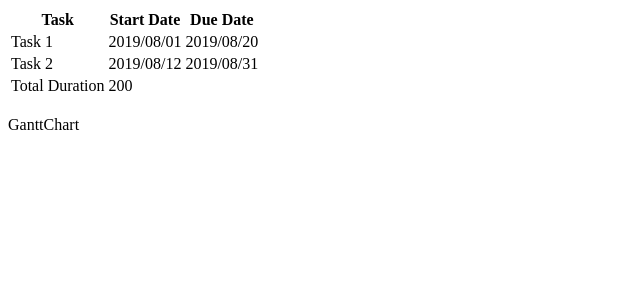
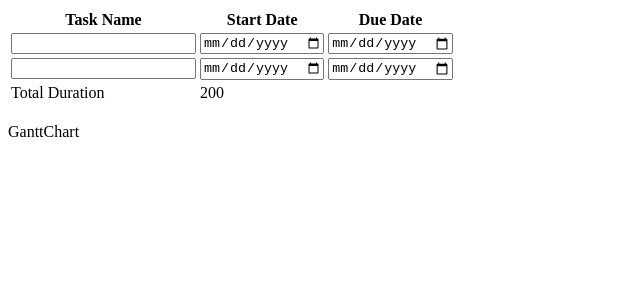
Before and after one commit to twobelian/react-gantt, a React app: page / in a window 1280 px wide. Shown: the top 300 px of the page, without its empty margins (0-640 px from the left). Built offline with nearby package versions, Linux system fonts and the light colour scheme.

Commit message:
tasks state

```diff
--- a/src/components/TaskPanel/TaskPanel.jsx
+++ b/src/components/TaskPanel/TaskPanel.jsx
@@ -1,28 +1,44 @@
 import React, { Component } from 'react'
 
 export default class TaskPanel extends Component {
+    constructor(props) {
+        super(props)
+        this.state = {
+            tasks: [
+                {
+                    taskname: "task1",
+                    startdate: "2019/08/01",
+                    duedate: "2019/08/20"
+                },
+                {
+                    taskname: "task1",
+                    startdate: "2019/08/01",
+                    duedate: "2019/08/20"
+                }
+            ]
+
+        }
+    }
     render() {
+        console.log(this.state)
         return (
             <div>
                 <table>
                     <thead>
                         <tr>
-                            <th>Task</th>
+                            <th>Task Name</th>
                             <th>Start Date</th>
                             <th>Due Date</th>
                         </tr>
                     </thead>
                     <tbody>
-                        <tr>
-                            <td>Task 1</td>
-                            <td>2019/08/01</td>
-                            <td>2019/08/20</td>
-                        </tr>
-                        <tr>
-                        <td>Task 2</td>
-                            <td>2019/08/12</td>
-                            <td>2019/08/31</td>
-                        </tr>
+                        {this.state.tasks.map((value, index) => {
+                            return <tr>
+                                <td><input type="text"></input></td>
+                                <td><input type="date"></input></td>
+                                <td><input type="date"></input></td>
+                            </tr>
+                        })}
                     </tbody>
                     <tfoot>
                         <tr>
```
